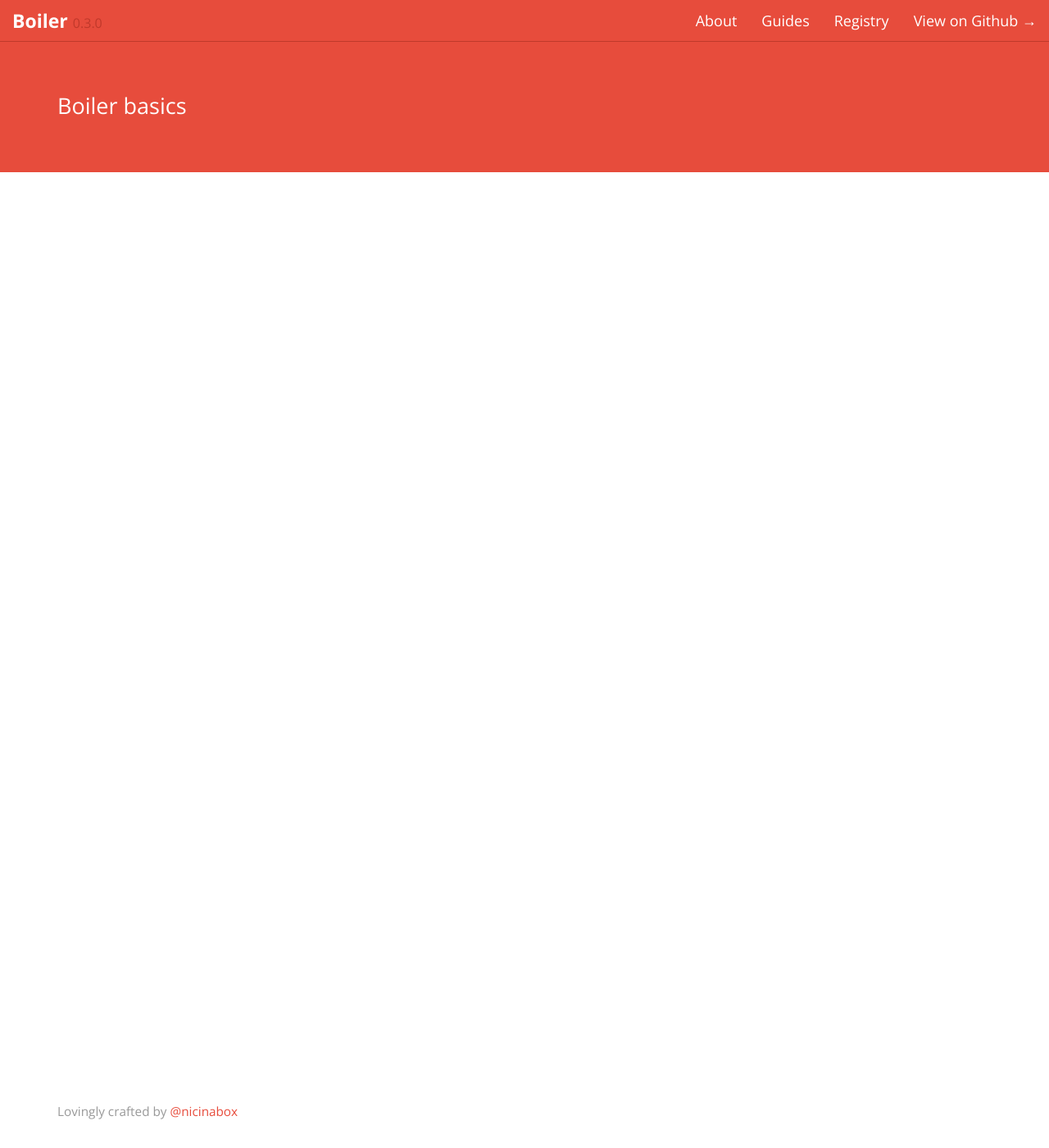
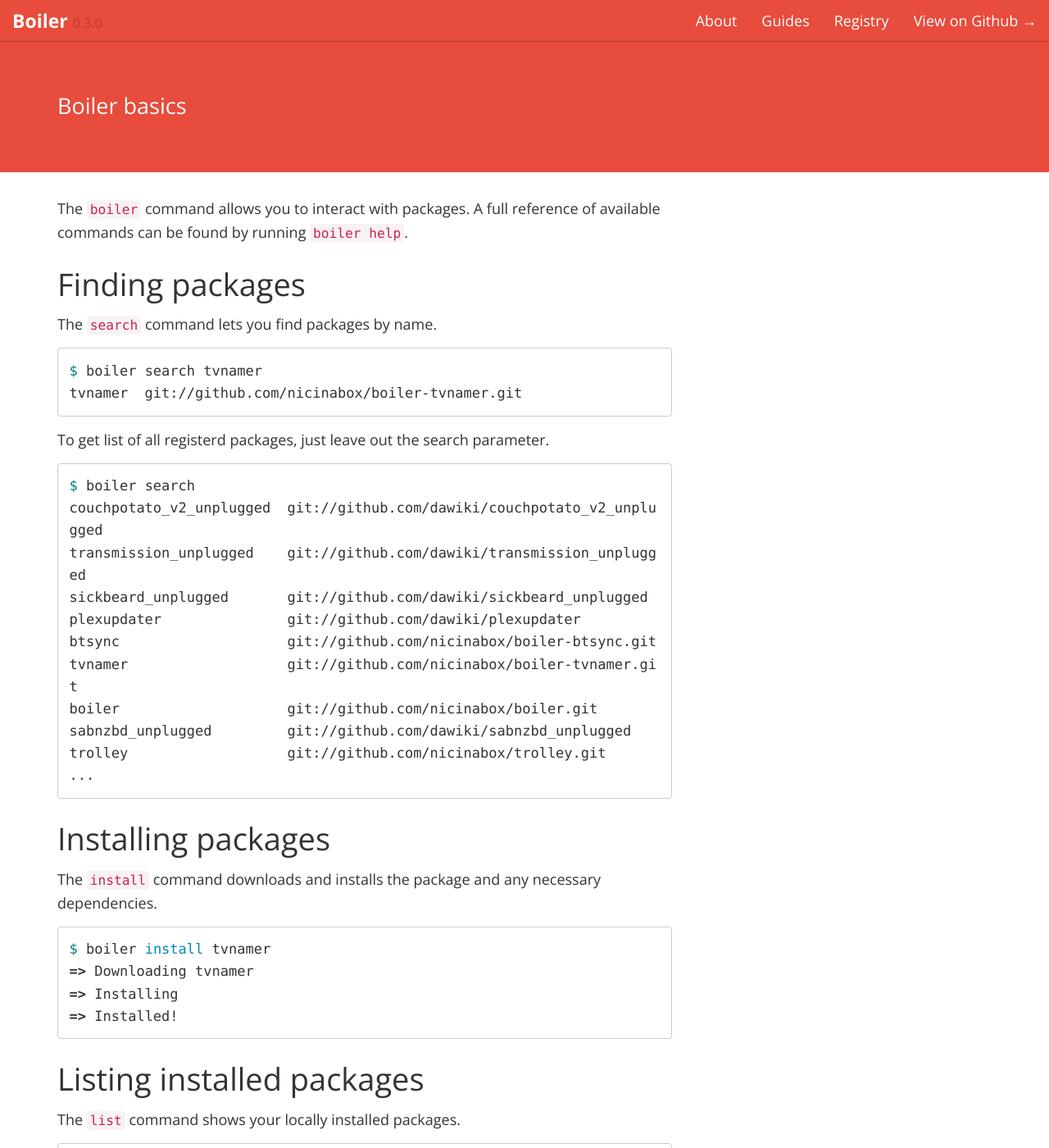
Before and after one commit to nicinabox/boiler, a Jekyll site: the page built from _posts/guides/2014-01-01-boiler-basics.md, in a window 1280 px wide and 1400 px high. Shown: the whole window at 82% size. Built offline with Jekyll 4.4.1, drawn with Linux system fonts in a browser that asks for light colours; Markdown is read by kramdown in place of the engine named in the settings; comment, search, counter and statistics services are not loaded; some of the changed text lies outside the part shown.

Commit message:
Add basic usage

````diff
--- a/_posts/guides/2014-01-01-boiler-basics.md
+++ b/_posts/guides/2014-01-01-boiler-basics.md
@@ -4,3 +4,79 @@
 categories: guides
 excerpt: Use of common boiler commands
 ---
+
+The `boiler` command allows you to interact with packages. A full reference of available commands can be found by running `boiler help`.
+
+## Finding packages
+
+The `search` command lets you find packages by name.
+
+```bash
+$ boiler search tvnamer
+tvnamer  git://github.com/nicinabox/boiler-tvnamer.git
+```
+
+To get list of all registerd packages, just leave out the search parameter.
+
+```bash
+$ boiler search
+couchpotato_v2_unplugged  git://github.com/dawiki/couchpotato_v2_unplugged
+transmission_unplugged    git://github.com/dawiki/transmission_unplugged
+sickbeard_unplugged       git://github.com/dawiki/sickbeard_unplugged
+plexupdater               git://github.com/dawiki/plexupdater
+btsync                    git://github.com/nicinabox/boiler-btsync.git
+tvnamer                   git://github.com/nicinabox/boiler-tvnamer.git
+boiler                    git://github.com/nicinabox/boiler.git
+sabnzbd_unplugged         git://github.com/dawiki/sabnzbd_unplugged
+trolley                   git://github.com/nicinabox/trolley.git
+...
+```
+
+## Installing packages
+
+The `install` command downloads and installs the package and any necessary dependencies.
+
+```bash
+$ boiler install tvnamer
+=> Downloading tvnamer
+=> Installing
+=> Installed!
+```
+
+## Listing installed packages
+
+The `list` command shows your locally installed packages.
+
+```bash
+$ boiler list
+tvnamer  0.1.0   A utility to rename and move tv shows
+btsync   0.1.0   BTSync for unRAID
+boiler   0.3.0   Plugin packaging and distribution for unRAID
+trolley  0.1.11
+```
+You can filter the list by specifying a package name:
+
+```bash
+$ boiler list tvnamer
+tvnamer  0.1.0   A utility to rename and move tv shows
+```
+
+## Updating packages
+
+The `update` command updates a package to the newest version by default.
+
+```bash
+$ boiler update tvnamer
+=> Removing old package
+=> Installing
+=> Installed!
+```
+
+You can also specify a target version:
+
+```bash
+$ boiler update tvnamer 0.1.0
+=> Removing old package
+=> Installing
+=> Installed!
+```
````
